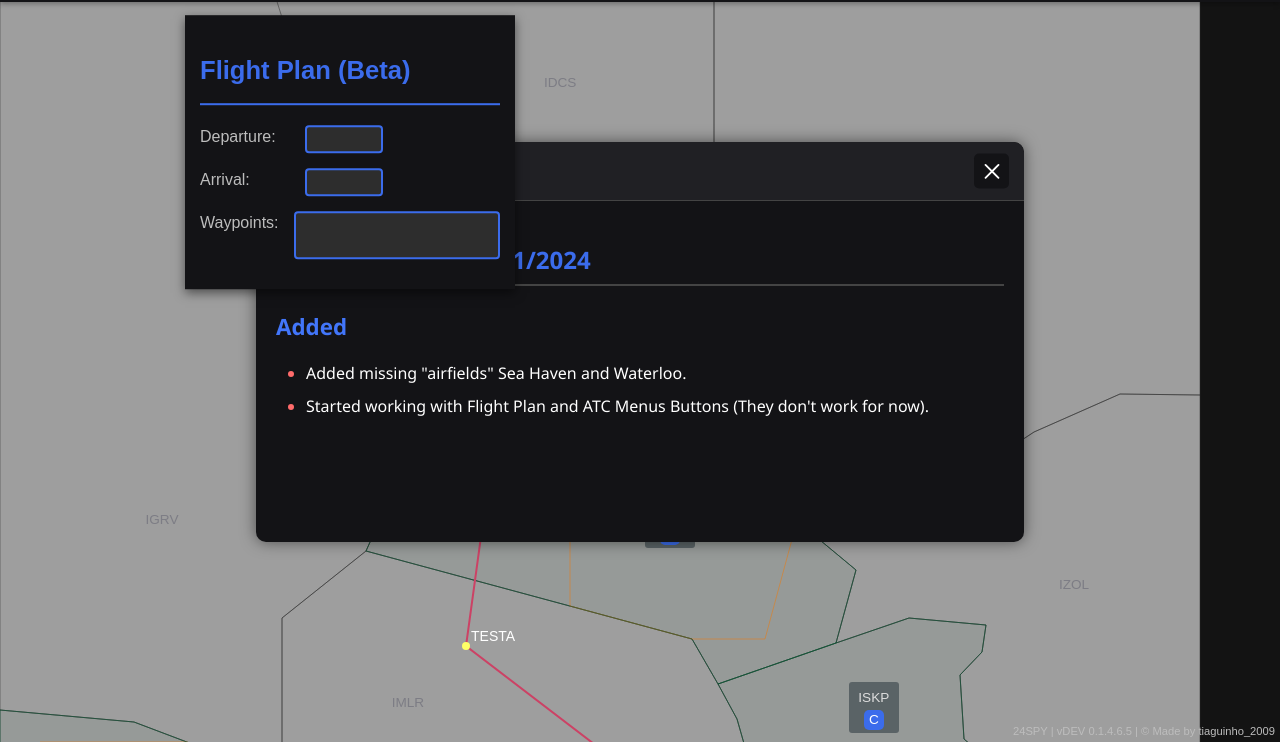
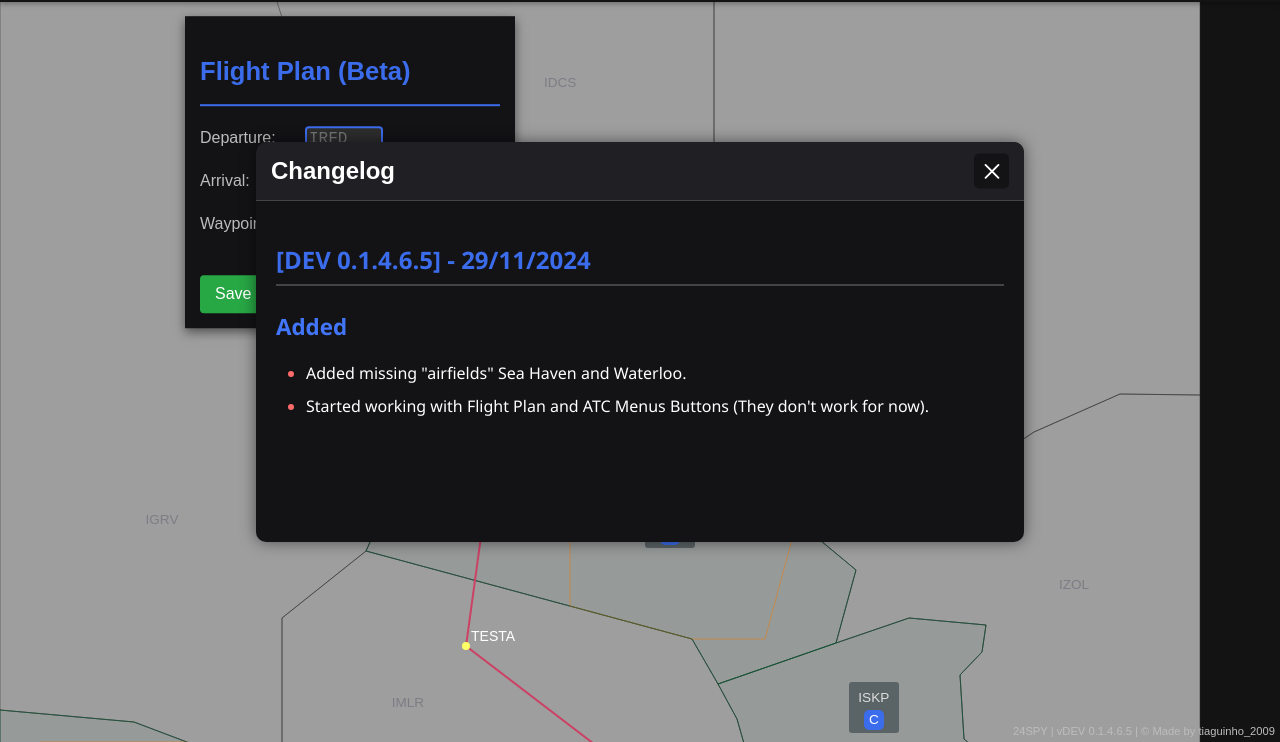
Before and after one commit to tiaguinho2009/24SPY-DEV, a plain HTML site: page index.html in a window 1280 px wide. Both pictures are taken after a click on the button "Flight Plan". Shown: the part 58-800 px from the top of the page. Drawn offline with Linux system fonts and the light colour scheme; no server answers.

Commit message:
aaaaaaaaaaaaaaaaa

```diff
--- a/assets/main.js
+++ b/assets/main.js
@@ -619,7 +619,7 @@ function repositionFlpMenu() {
     const buttonRect = FlpButton.getBoundingClientRect();
 
     // Calcula a posição do menu
-    const menuTop = buttonRect.bottom + window.scrollY + 160 + FlpMenu.offsetHeight;
+    const menuTop = buttonRect.bottom + window.scrollY + 180 + FlpMenu.offsetHeight;
     const menuLeft = buttonRect.right + window.scrollX + 10 - FlpMenu.offsetWidth;
 
     // Define a posição do menu
--- a/assets/styles.css
+++ b/assets/styles.css
@@ -66,6 +66,10 @@ header h1 {
 .fpl-button.on {
     background-color: #3b6cec; /* Cor ativa */
     color: #ffffff; /* Cor do texto quando ativo */
+}
+
+.fpl-button.on:hover {
+    background-color: #4b7eff;
 }
 
 .fpl-button .fpl-icon {
@@ -363,7 +367,7 @@ header h1 {
     color: #fff;
     font-family: Arial, sans-serif;
     box-shadow: 0 4px 10px rgba(0, 0, 0, 0.5);
-    z-index: 101;
+    z-index: 100;
 }
 
 .flp-menu h3 {
@@ -425,6 +429,51 @@ textarea:focus, textarea:hover {
     outline: none;
     border-color: #0048ff;
     box-shadow: 0 0 5px rgba(59, 108, 236, 0.7);
+}
+
+.flp-menu .Buttons button {
+    background-color: #3b6cec;
+    color: #fff;
+    font-size: 1rem;
+    border: none;
+    border-radius: 4px;
+    padding: 10px 15px;
+    cursor: pointer;
+    transition: background-color 0.3s ease, transform 0.2s ease;
+}
+
+.Buttons button:hover {
+    background-color: #0048ff;
+    transform: scale(1.05);
+}
+
+.Buttons button:active {
+    background-color: #002d99;
+    transform: scale(0.95);
+}
+
+.Buttons button.Save {
+    background-color: #28a745; /* Verde para salvar */
+}
+
+.Buttons button.Save:hover {
+    background-color: #218838;
+}
+
+.Buttons button.Save:active {
+    background-color: #1e7e34;
+}
+
+.Buttons button.Reset {
+    background-color: #dc3545; /* Vermelho para reset */
+}
+
+.Buttons button.Reset:hover {
+    background-color: #c82333;
+}
+
+.Buttons button.Reset:active {
+    background-color: #bd2130;
 }
 
 /* Container principal para o mapa */
--- a/index.html
+++ b/index.html
@@ -97,17 +97,21 @@
          <hr class="menu-divider">
          <div class="form-row">
              <label>Departure:</label>
-             <textarea class="small-input"></textarea>
+             <textarea class="small-input" placeholder="IRFD"></textarea>
          </div>
          <div class="form-row">
              <label>Arrival:</label>
-             <textarea class="small-input"></textarea>
+             <textarea class="small-input" placeholder="ILAR"></textarea>
          </div>
          <div class="form-row">
              <label>Waypoints:</label>
-             <textarea class="large-input"></textarea>
+             <textarea class="large-input" placeholder="MOGTA, TRN, CAN"></textarea>
          </div>
-     </div>
+         <div class="Buttons">
+            <button class="Save" onclick="">Save</button>
+            <button class="Reset" onclick="">Reset</button>
+         </div>
+      </div>
       <div class="footer">24SPY | <span id="version"></span> | © Made by tiaguinho_2009</div>
 
       <div id="map-container">
```
